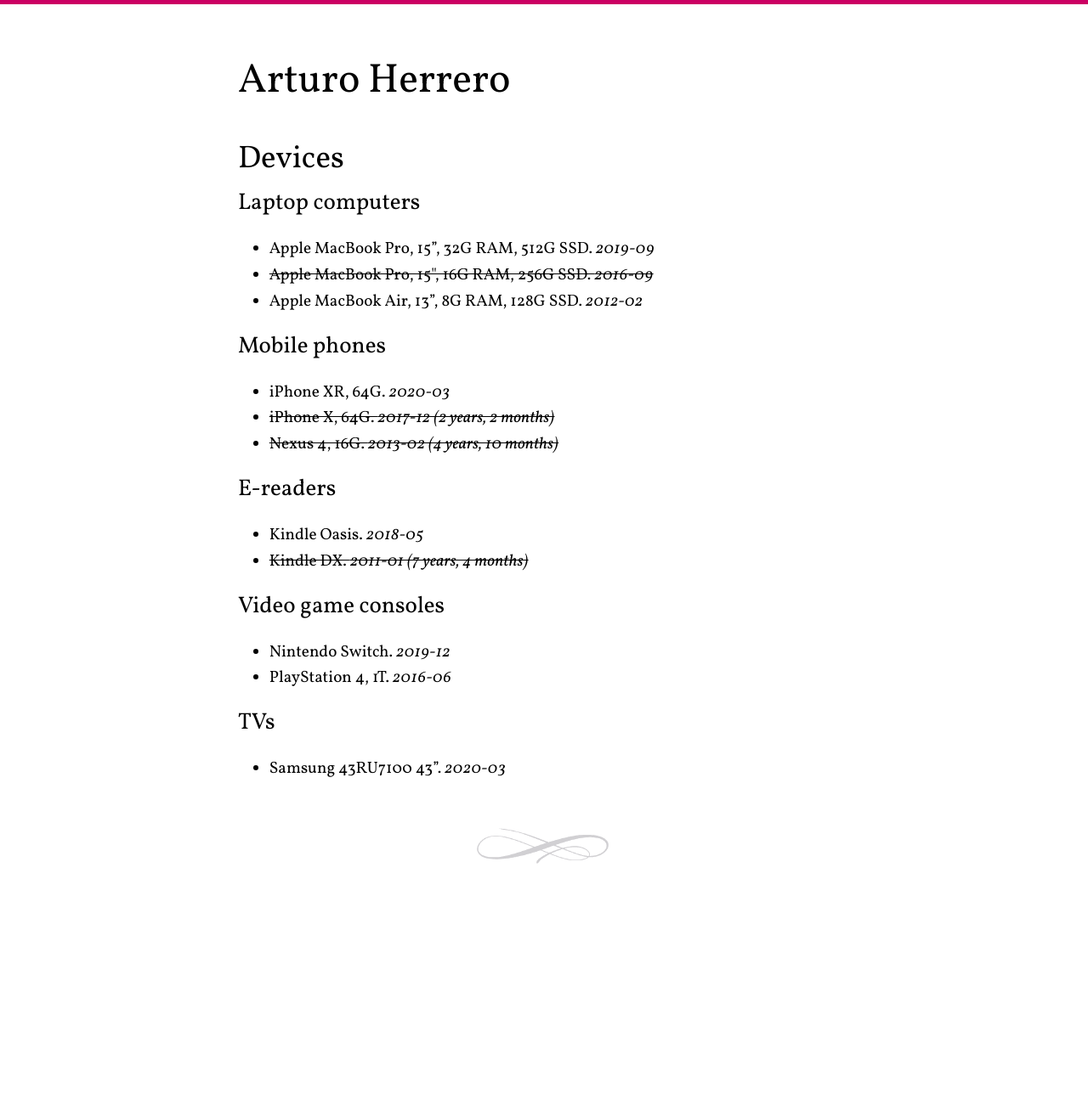
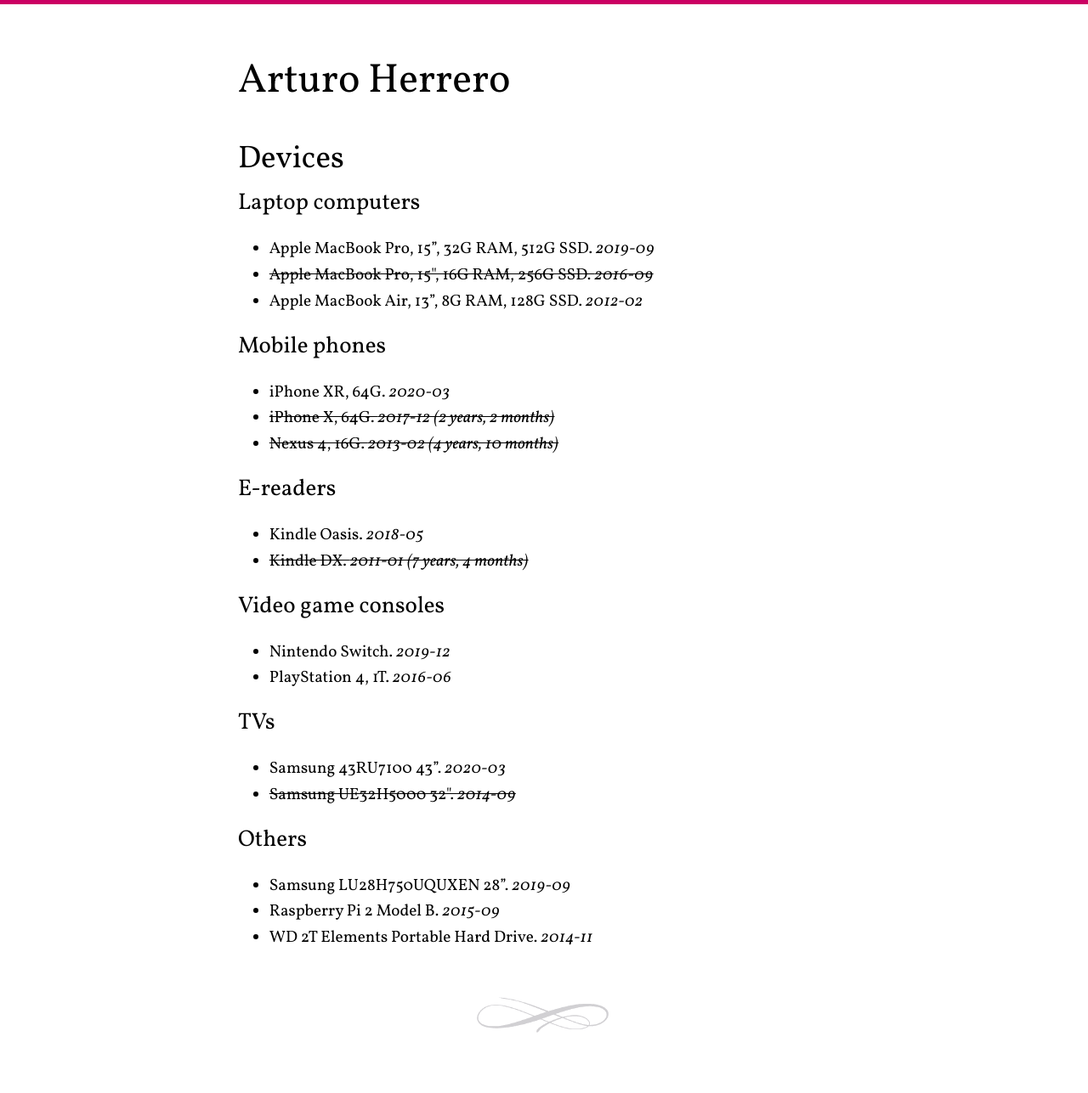
Before and after one commit to arturoherrero/arturoherrero.com, a Jekyll site: the page built from pages/devices.md, in a window 1280 px wide. Shown: the whole page at 85% size. Built offline with Jekyll 4.4.1, drawn with Linux system fonts in a browser that asks for light colours; before the commit the page ends 1088 px from its top, so only the background shows below that.

Commit message:
Update lists

```diff
--- a/pages/devices.md
+++ b/pages/devices.md
@@ -31,3 +31,10 @@
 
 ### TVs
 - Samsung 43RU7100 43". *2020-03*
+- <strike>Samsung UE32H5000 32". <em>2014-09</em></strike>
+
+
+### Others
+- Samsung LU28H750UQUXEN 28". *2019-09*
+- Raspberry Pi 2 Model B. *2015-09*
+- WD 2T Elements Portable Hard Drive. *2014-11*
```
Also changed, not shown: pages/books.md (+3 -1 lines).
